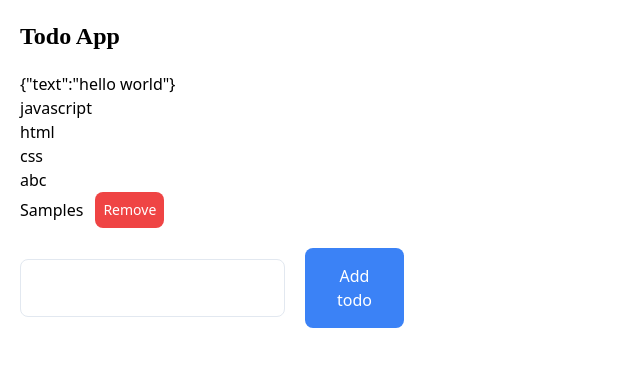
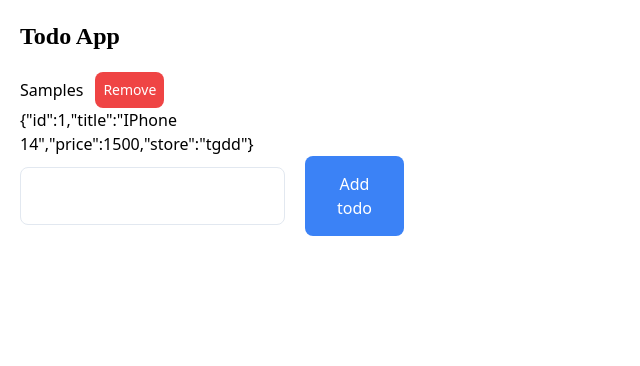
Before and after one commit to QuanIT01/-Typescript-Basic, a React (Vite) app in the folder react-typescript/: page / in a window 1280 px wide. Both pictures are taken after typing "Sample" into the empty fields and a click on the button "Add todo". Shown: the top 366 px of the page, without its empty margins (0-640 px from the left). Built offline with nearby package versions, Linux system fonts and the light colour scheme.

Commit message:
generics component

```diff
--- a/react-typescript/src/App.tsx
+++ b/react-typescript/src/App.tsx
@@ -24,19 +24,38 @@ const App = () => {
   const onClickItem = (item: string) => {
     alert(item);
   };
+  const products = [{ id: 1, title: "IPhone 14", price: 1500, store: "tgdd" }];
   return (
     <div>
       <Heading title="Todo App"></Heading>
-      {JSON.stringify(data)}
-      <List
+      {/* {JSON.stringify(data)} */}
+      {/* <List
         items={["javascript", "html", "css"]}
         onClickItem={(item: string) => onClickItem(item)}
-      ></List>
-      <Boxed>
+      ></List> */}
+      {/* <Boxed>
         <div>abc</div>
-      </Boxed>
+      </Boxed> */}
       <div className="max-w-sm">
-        <div className="flex flex-col mb-5 gap-y-5">
+        <RenderList
+          items={todos}
+          render={(todo) => (
+            <div className="flex items-center gap-x-3" key={todo.id}>
+              <span>{todo.text}s</span>
+              <button
+                onClick={() => onRemoveTodo(todo.id)}
+                className="p-2 text-sm font-medium text-white bg-red-500 rounded-lg"
+              >
+                Remove
+              </button>
+            </div>
+          )}
+        ></RenderList>
+        <RenderList
+          items={products}
+          render={(products) => <div>{JSON.stringify(products)}</div>}
+        ></RenderList>
+        {/* <div className="flex flex-col mb-5 gap-y-5">
           {todos.map((todo) => (
             <div className="flex items-center gap-x-3" key={todo.id}>
               <span>{todo.text}s</span>
@@ -48,7 +67,8 @@ const App = () => {
               </button>
             </div>
           ))}
-        </div>
+        </div> */}
+
         <div className="flex items-center gap-x-5">
           <input
             type="text"
@@ -65,6 +85,16 @@ const App = () => {
       </div>
     </div>
   );
+};
+
+const RenderList = <T,>({
+  items,
+  render,
+}: {
+  items: T[];
+  render: (item: T) => React.ReactNode;
+}) => {
+  return <>{items.map((item) => render(item))}</>;
 };
 
 const List = ({
```
